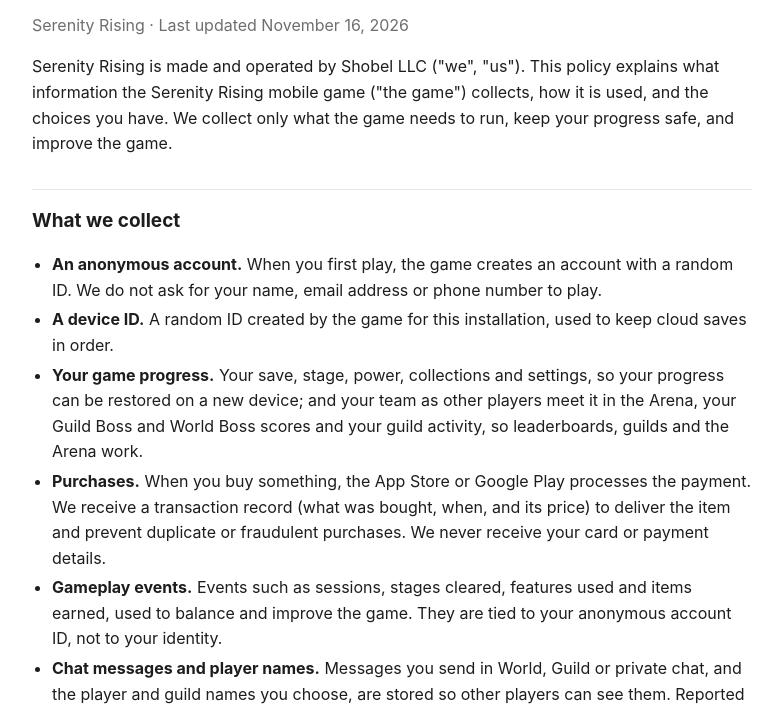
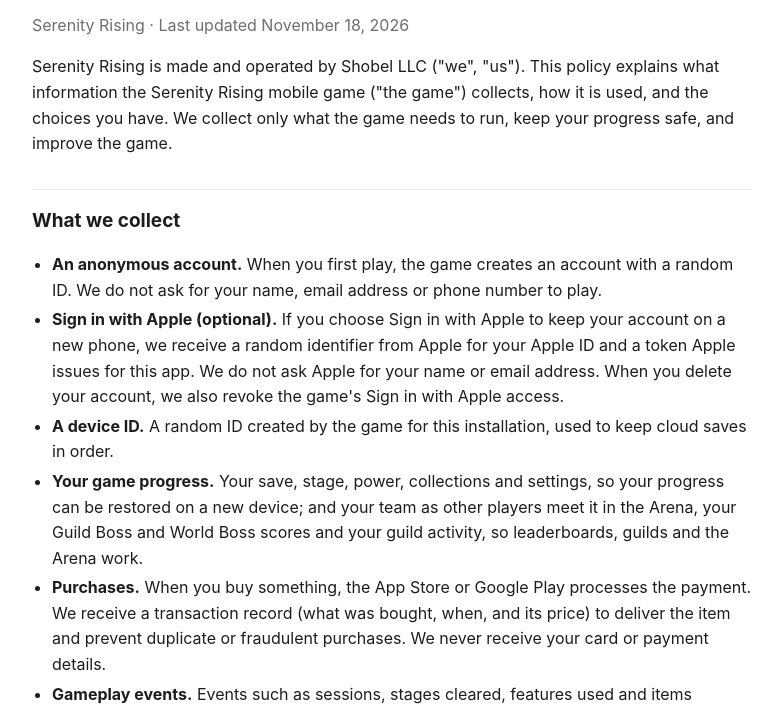
Before and after one commit to shobel/damage-lab-legal, a plain HTML site: page index.html in a window 1280 px wide. Shown: the part 80-790 px from the top of the page, without its empty margins (248-1029 px from the left). Drawn offline with Linux system fonts and the light colour scheme.

Commit message:
Privacy policy: Sign in with Apple

```diff
--- a/index.html
+++ b/index.html
@@ -19,7 +19,7 @@
 <body>
 <main>
 <h1>Privacy Policy</h1>
-<p class="muted">Serenity Rising · Last updated November 16, 2026</p>
+<p class="muted">Serenity Rising · Last updated November 18, 2026</p>
 
 <p>Serenity Rising is made and operated by Shobel LLC ("we", "us"). This policy explains what information the Serenity
 Rising mobile game ("the game") collects, how it is used, and the
@@ -29,6 +29,9 @@ choices you have. We collect only what the game needs to run, keep your progress
 <ul>
   <li><b>An anonymous account.</b> When you first play, the game creates an account with a random ID. We do not ask for
     your name, email address or phone number to play.</li>
+  <li><b>Sign in with Apple (optional).</b> If you choose Sign in with Apple to keep your account on a new phone, we
+    receive a random identifier from Apple for your Apple ID and a token Apple issues for this app. We do not ask Apple for
+    your name or email address. When you delete your account, we also revoke the game's Sign in with Apple access.</li>
   <li><b>A device ID.</b> A random ID created by the game for this installation, used to keep cloud saves in order.</li>
   <li><b>Your game progress.</b> Your save, stage, power, collections and settings, so your progress can be restored on
     a new device; and your team as other players meet it in the Arena, your Guild Boss and World Boss scores and your
@@ -61,7 +64,7 @@ websites, except as described under Advertising when you consent to it.</p>
 <h2>Who processes it</h2>
 <ul>
   <li><b>Supabase</b> hosts the game's servers and database.</li>
-  <li><b>Apple</b> and <b>Google</b> process purchases made through their stores.</li>
+  <li><b>Apple</b> and <b>Google</b> process purchases made through their stores; Apple also provides Sign in with Apple.</li>
   <li><b>Google AdMob</b> provides optional rewarded video ads.</li>
 </ul>
 
```
